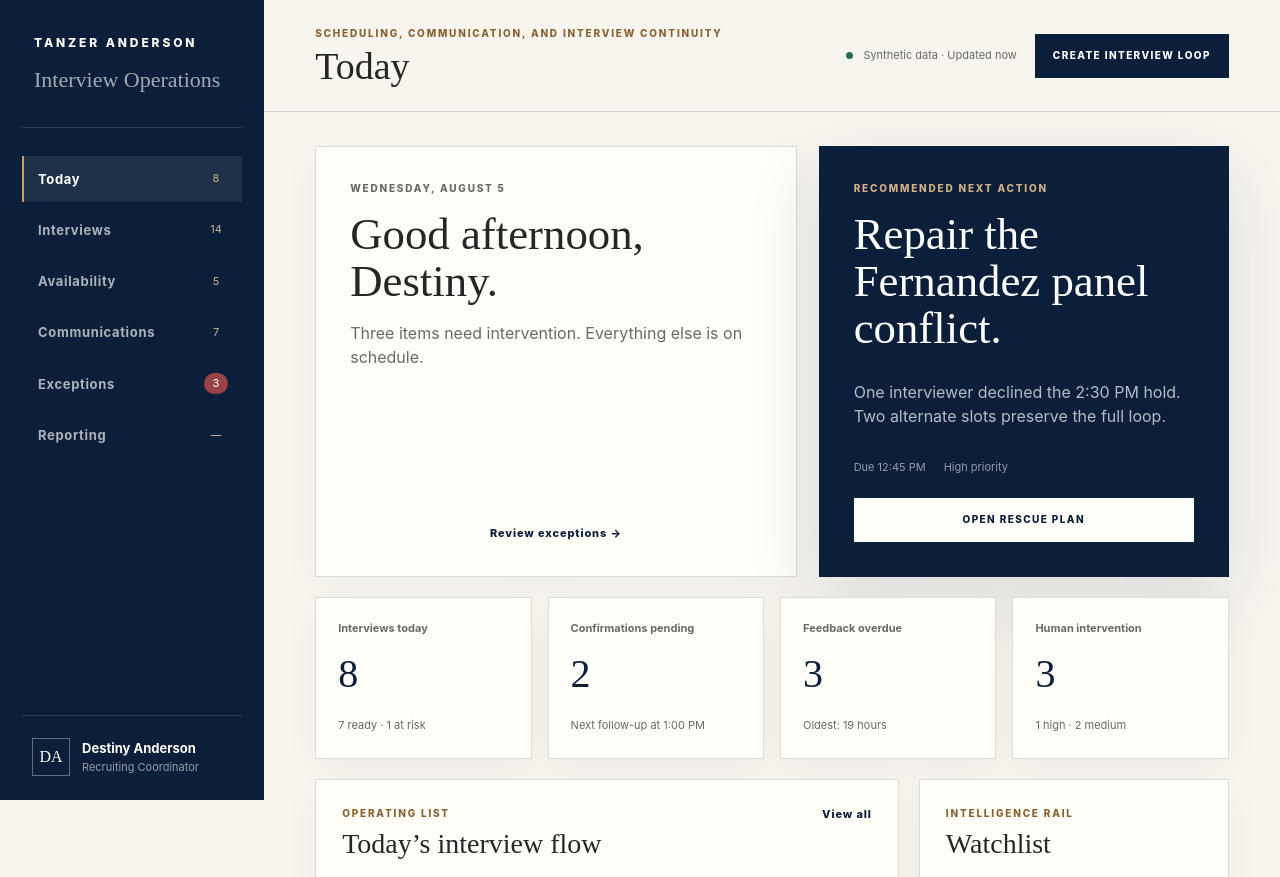
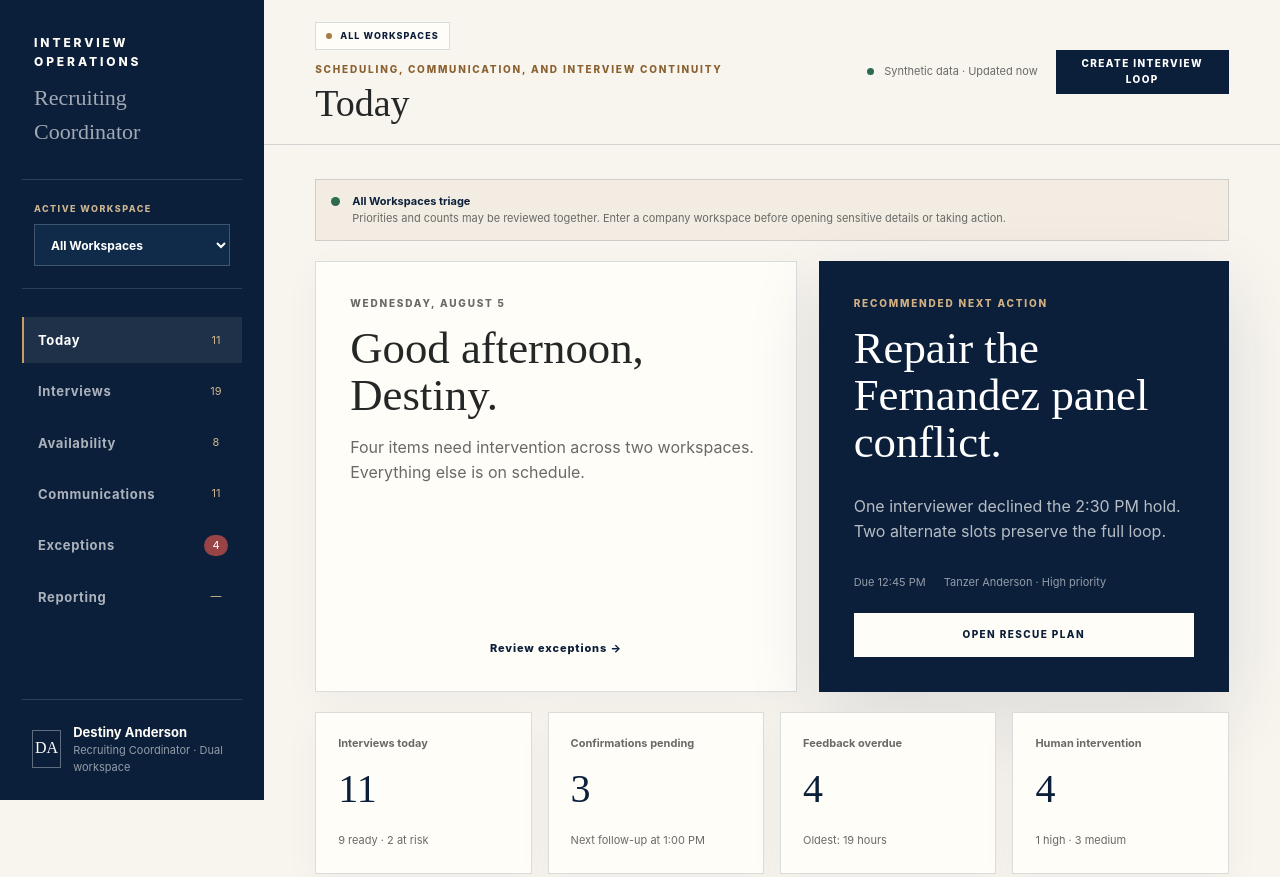
Before and after one commit to hank475/tanzer-anderson-website, a plain HTML site: page internal/interview-operations-v1/index.html in a window 1280 px wide. Shown: the top 877 px of the page. Drawn offline with Linux system fonts and the light colour scheme.

Commit message:
feat: add Alder & Rowe workspace selector to dashboard

```diff
--- a/internal/interview-operations-v1/index.html
+++ b/internal/interview-operations-v1/index.html
@@ -3,49 +3,61 @@
 <head>
   <meta charset="utf-8">
   <meta name="viewport" content="width=device-width, initial-scale=1">
-  <meta name="description" content="Tanzer Anderson Interview Operations recruiting coordinator dashboard prototype.">
+  <meta name="description" content="Tanzer Anderson and Alder & Rowe Interview Operations recruiting coordinator dashboard prototype.">
   <meta name="theme-color" content="#0b1f3a">
-  <title>Interview Operations | Tanzer Anderson</title>
+  <title>Interview Operations | Tanzer Anderson + Alder & Rowe</title>
   <link rel="stylesheet" href="styles.css">
+  <link rel="stylesheet" href="workspace.css">
 </head>
 <body>
   <a class="skip-link" href="#main">Skip to dashboard</a>
   <div class="app-shell">
     <aside class="sidebar" aria-label="Interview Operations navigation">
       <div class="brand-block">
-        <p class="brand">Tanzer Anderson</p>
-        <p class="product">Interview Operations</p>
+        <p class="brand">Interview Operations</p>
+        <p class="product">Recruiting Coordinator</p>
+      </div>
+      <div class="workspace-control">
+        <label for="workspace-select">Active workspace</label>
+        <select id="workspace-select" aria-describedby="workspace-help">
+          <option value="all">All Workspaces</option>
+          <option value="tanzer">Tanzer Anderson</option>
+          <option value="alder">Alder & Rowe</option>
+        </select>
+        <span id="workspace-help" hidden>Changing the workspace changes the permitted data, sender identity, calendars, templates, reporting, and audit context.</span>
       </div>
       <nav class="nav" aria-label="Primary">
-        <button class="nav-item is-active" type="button" data-view="today" aria-current="page"><span>Today</span><small>8</small></button>
-        <button class="nav-item" type="button" data-view="interviews"><span>Interviews</span><small>14</small></button>
-        <button class="nav-item" type="button" data-view="availability"><span>Availability</span><small>5</small></button>
-        <button class="nav-item" type="button" data-view="communications"><span>Communications</span><small>7</small></button>
-        <button class="nav-item" type="button" data-view="exceptions"><span>Exceptions</span><small class="alert-count">3</small></button>
+        <button class="nav-item is-active" type="button" data-view="today" aria-current="page"><span>Today</span><small id="nav-today-count">11</small></button>
+        <button class="nav-item" type="button" data-view="interviews"><span>Interviews</span><small id="nav-interview-count">19</small></button>
+        <button class="nav-item" type="button" data-view="availability"><span>Availability</span><small id="nav-availability-count">8</small></button>
+        <button class="nav-item" type="button" data-view="communications"><span>Communications</span><small id="nav-message-count">11</small></button>
+        <button class="nav-item" type="button" data-view="exceptions"><span>Exceptions</span><small class="alert-count" id="nav-exception-count">4</small></button>
         <button class="nav-item" type="button" data-view="reporting"><span>Reporting</span><small>—</small></button>
       </nav>
-      <div class="sidebar-footer"><div class="identity-mark" aria-hidden="true">DA</div><div><strong>Destiny Anderson</strong><span>Recruiting Coordinator</span></div></div>
+      <div class="sidebar-footer"><div class="identity-mark" aria-hidden="true">DA</div><div><strong>Destiny Anderson</strong><span>Recruiting Coordinator · Dual workspace</span></div></div>
     </aside>
 
     <div class="main-column">
       <header class="topbar">
         <button class="menu-button" type="button" aria-label="Open navigation" aria-expanded="false">Menu</button>
-        <div><p class="eyebrow">Scheduling, communication, and interview continuity</p><h1 id="page-title">Today</h1></div>
+        <div class="topbar-title"><div class="topbar-context"><span class="active-workspace" id="active-workspace">All Workspaces</span><p class="eyebrow">Scheduling, communication, and interview continuity</p></div><h1 id="page-title">Today</h1></div>
         <div class="topbar-actions"><span class="freshness"><i aria-hidden="true"></i> Synthetic data · Updated now</span><button class="primary-button" type="button" data-action="new-loop">Create interview loop</button></div>
       </header>
 
       <main id="main" tabindex="-1">
+        <div class="workspace-lock" role="status"><i aria-hidden="true"></i><div><strong id="workspace-lock-title">All Workspaces triage</strong><span id="workspace-lock-copy">Priorities and counts may be reviewed together. Enter a company workspace before opening sensitive details or taking action.</span></div></div>
+
         <section class="view is-visible" data-panel="today" aria-labelledby="page-title">
           <div class="opening-grid">
-            <article class="welcome-card"><div><p class="eyebrow">Wednesday, August 5</p><h2>Good afternoon, Destiny.</h2><p>Three items need intervention. Everything else is on schedule.</p></div><button class="text-button" type="button" data-action="open-exceptions">Review exceptions <span aria-hidden="true">→</span></button></article>
-            <article class="priority-card"><p class="eyebrow">Recommended next action</p><h2>Repair the Fernandez panel conflict.</h2><p>One interviewer declined the 2:30 PM hold. Two alternate slots preserve the full loop.</p><div class="priority-meta"><span>Due 12:45 PM</span><span>High priority</span></div><button class="primary-button light" type="button" data-action="resolve-top">Open rescue plan</button></article>
+            <article class="welcome-card"><div><p class="eyebrow">Wednesday, August 5</p><h2>Good afternoon, Destiny.</h2><p id="welcome-summary">Four items need intervention across two workspaces. Everything else is on schedule.</p></div><button class="text-button" type="button" data-action="open-exceptions">Review exceptions <span aria-hidden="true">→</span></button></article>
+            <article class="priority-card"><p class="eyebrow">Recommended next action</p><h2 id="priority-title">Repair the Fernandez panel conflict.</h2><p id="priority-copy">One interviewer declined the 2:30 PM hold. Two alternate slots preserve the full loop.</p><div class="priority-meta"><span id="priority-deadline">Due 12:45 PM</span><span id="priority-workspace">Tanzer Anderson · High priority</span></div><button class="primary-button light" type="button" data-action="resolve-top">Open rescue plan</button></article>
           </div>
 
           <section class="metric-grid" aria-label="Today's operating metrics">
-            <article class="metric-card"><span>Interviews today</span><strong>8</strong><small>7 ready · 1 at risk</small></article>
-            <article class="metric-card"><span>Confirmations pending</span><strong>2</strong><small>Next follow-up at 1:00 PM</small></article>
-            <article class="metric-card"><span>Feedback overdue</span><strong>3</strong><small>Oldest: 19 hours</small></article>
-            <article class="metric-card"><span>Human intervention</span><strong>3</strong><small>1 high · 2 medium</small></article>
+            <article class="metric-card"><span>Interviews today</span><strong id="metric-interviews">11</strong><small id="metric-interviews-note">9 ready · 2 at risk</small></article>
+            <article class="metric-card"><span>Confirmations pending</span><strong id="metric-confirmations">3</strong><small id="metric-confirmations-note">Next follow-up at 1:00 PM</small></article>
+            <article class="metric-card"><span>Feedback overdue</span><strong id="metric-feedback">4</strong><small id="metric-feedback-note">Oldest: 19 hours</small></article>
+            <article class="metric-card"><span>Human intervention</span><strong id="metric-intervention">4</strong><small id="metric-intervention-note">1 high · 3 medium</small></article>
           </section>
 
           <div class="content-grid">
@@ -55,24 +67,24 @@
 
           <div class="content-grid lower-grid">
             <section class="panel" aria-labelledby="communications-heading"><div class="panel-heading"><div><p class="eyebrow">Communications</p><h2 id="communications-heading">Messages requiring action</h2></div><button class="text-button" type="button" data-action="open-communications">Open center</button></div><div class="message-list" id="message-list"></div></section>
-            <section class="panel" aria-labelledby="timeline-heading"><div class="panel-heading"><div><p class="eyebrow">Candidate service</p><h2 id="timeline-heading">Latest journey</h2></div></div><div class="candidate-summary"><div class="identity-mark large" aria-hidden="true">NF</div><div><strong>Nelson Fernandez</strong><span>Client introduction · Tanzer Anderson</span></div></div><ol class="timeline" id="timeline"></ol></section>
+            <section class="panel" aria-labelledby="timeline-heading"><div class="panel-heading"><div><p class="eyebrow">Candidate service</p><h2 id="timeline-heading">Latest journey</h2></div></div><div class="candidate-summary"><div class="identity-mark large" id="journey-initials" aria-hidden="true">NF</div><div><strong id="journey-name">Nelson Fernandez</strong><span id="journey-context">Client introduction · Tanzer Anderson</span><span class="workspace-tag tanzer" id="journey-workspace">Tanzer Anderson</span></div></div><ol class="timeline" id="timeline"></ol></section>
           </div>
         </section>
 
-        <section class="view" data-panel="interviews" aria-label="Interviews"><div class="section-intro"><p class="eyebrow">Interview control</p><h2>Every active loop in one place.</h2><p>Track readiness, participant confirmations, link health, feedback ownership, and the next safe action.</p></div><div class="panel table-panel"><div class="table-wrap"><table><thead><tr><th>Candidate</th><th>Role / purpose</th><th>Stage</th><th>Time</th><th>Readiness</th><th>Next action</th></tr></thead><tbody id="interview-table"></tbody></table></div></div></section>
+        <section class="view" data-panel="interviews" aria-label="Interviews"><div class="section-intro"><p class="eyebrow">Interview control</p><h2>Every active loop in one place.</h2><p>Track workspace, readiness, participant confirmations, link health, feedback ownership, and the next safe action.</p></div><div class="panel table-panel"><div class="table-wrap"><table><thead><tr><th>Workspace</th><th>Candidate</th><th>Role / purpose</th><th>Stage</th><th>Time</th><th>Readiness</th><th>Next action</th></tr></thead><tbody id="interview-table"></tbody></table></div></div></section>
 
-        <section class="view" data-panel="availability" aria-label="Availability"><div class="section-intro"><p class="eyebrow">Availability</p><h2>Find viable time without the chase.</h2><p>Candidate-local time, working-hour rules, buffers, and free/busy constraints will be connected after Workspace authorization.</p></div><div class="panel placeholder-panel"><span class="placeholder-number">05</span><div><h3>Five availability requests are pending.</h3><p>The production version will rank common slots and place tentative holds only after policy checks pass.</p></div><button class="primary-button" type="button" data-action="send-reminders">Prepare reminders</button></div></section>
+        <section class="view" data-panel="availability" aria-label="Availability"><div class="section-intro"><p class="eyebrow">Availability</p><h2>Find viable time without the chase.</h2><p>Candidate-local time, working-hour rules, buffers, and free/busy constraints will be isolated by workspace after authorization.</p></div><div class="panel placeholder-panel"><span class="placeholder-number" id="availability-number">08</span><div><h3 id="availability-title">Eight availability requests are pending.</h3><p id="availability-copy">The production version will rank common slots using each company’s calendars and rules, then place tentative holds only after workspace and policy checks pass.</p></div><button class="primary-button" type="button" data-action="send-reminders">Prepare reminders</button></div></section>
 
-        <section class="view" data-panel="communications" aria-label="Communications"><div class="section-intro"><p class="eyebrow">Communications center</p><h2>Approved language, one clear action.</h2><p>Each communication carries recipient, purpose, timing commitment, approval status, and delivery state.</p></div><div class="panel table-panel"><div class="table-wrap"><table><thead><tr><th>Recipient</th><th>Purpose</th><th>Commitment</th><th>Approval</th><th>Delivery</th><th>Action</th></tr></thead><tbody id="communications-table"></tbody></table></div></div></section>
+        <section class="view" data-panel="communications" aria-label="Communications"><div class="section-intro"><p class="eyebrow">Communications center</p><h2>Approved language, correct identity, one clear action.</h2><p>Each communication carries workspace, sender identity, recipient, purpose, timing commitment, approval status, and delivery state.</p></div><div class="panel table-panel"><div class="table-wrap"><table><thead><tr><th>Workspace</th><th>Recipient</th><th>Purpose</th><th>Commitment</th><th>Approval</th><th>Delivery</th><th>Action</th></tr></thead><tbody id="communications-table"></tbody></table></div></div></section>
 
-        <section class="view" data-panel="exceptions" aria-label="Exceptions"><div class="section-intro"><p class="eyebrow">Exception desk</p><h2>Resolve risk without rebuilding the process.</h2><p>Severity, affected interview, recommended remedy, safe actions, escalation path, and resolution history stay together.</p></div><div class="exception-grid" id="exception-grid"></div></section>
+        <section class="view" data-panel="exceptions" aria-label="Exceptions"><div class="section-intro"><p class="eyebrow">Exception desk</p><h2>Resolve risk without rebuilding the process.</h2><p>Severity, workspace, affected interview, recommended remedy, safe actions, escalation path, and resolution history stay together.</p></div><div class="exception-grid" id="exception-grid"></div></section>
 
-        <section class="view" data-panel="reporting" aria-label="Reporting"><div class="section-intro"><p class="eyebrow">Decision-useful reporting</p><h2>Measure friction, not activity for activity’s sake.</h2><p>The production system will report scheduling speed, abandonment, reschedules, response latency, feedback completion, preventable failures, intervention minutes, and candidate-experience exceptions.</p></div><div class="report-grid"><article class="panel report-card"><span>Average time to confirmed loop</span><strong>6.4h</strong><small>Target: under 8 hours</small><div class="bar"><i style="width:80%"></i></div></article><article class="panel report-card"><span>Reschedule frequency</span><strong>8%</strong><small>Target: under 10%</small><div class="bar"><i style="width:62%"></i></div></article><article class="panel report-card"><span>Feedback within 24 hours</span><strong>84%</strong><small>Target: 90%</small><div class="bar"><i style="width:84%"></i></div></article><article class="panel report-card"><span>Preventable failures</span><strong>1</strong><small>Current month</small><div class="bar"><i style="width:18%"></i></div></article></div></section>
+        <section class="view" data-panel="reporting" aria-label="Reporting"><div class="section-intro"><p class="eyebrow">Decision-useful reporting</p><h2>Measure friction without blending company records.</h2><p>Tanzer Anderson and Alder & Rowe reporting remain independently scoped. The All Workspaces view provides only labeled aggregate operations metrics.</p></div><div class="report-grid"><article class="panel report-card"><span>Average time to confirmed loop</span><strong id="report-time">6.8h</strong><small id="report-time-note">Combined operational view</small><div class="bar"><i id="report-time-bar" style="width:78%"></i></div></article><article class="panel report-card"><span>Reschedule frequency</span><strong id="report-reschedule">9%</strong><small id="report-reschedule-note">Target: under 10%</small><div class="bar"><i id="report-reschedule-bar" style="width:66%"></i></div></article><article class="panel report-card"><span>Feedback within 24 hours</span><strong id="report-feedback">82%</strong><small id="report-feedback-note">Target: 90%</small><div class="bar"><i id="report-feedback-bar" style="width:82%"></i></div></article><article class="panel report-card"><span>Preventable failures</span><strong id="report-failures">1</strong><small id="report-failures-note">Current month · Both workspaces</small><div class="bar"><i id="report-failures-bar" style="width:18%"></i></div></article></div></section>
       </main>
     </div>
   </div>
 
-  <dialog id="action-dialog" aria-labelledby="dialog-title"><form method="dialog"><button class="dialog-close" value="cancel" aria-label="Close">×</button><p class="eyebrow">Prototype action</p><h2 id="dialog-title">Action prepared</h2><p id="dialog-copy">This prototype does not write to Gmail, Calendar, or client records.</p><div class="dialog-actions"><button class="primary-button" value="confirm">Acknowledge</button></div></form></dialog>
+  <dialog id="action-dialog" aria-labelledby="dialog-title"><form method="dialog"><button class="dialog-close" value="cancel" aria-label="Close">×</button><p class="eyebrow">Prototype action</p><h2 id="dialog-title">Action prepared</h2><p id="dialog-copy">This prototype does not write to Gmail, Calendar, Drive, or company records.</p><div class="dialog-actions"><button class="primary-button" value="confirm">Acknowledge</button></div></form></dialog>
   <div class="toast" id="toast" role="status" aria-live="polite"></div>
   <script src="app.js" defer></script>
 </body>
```
